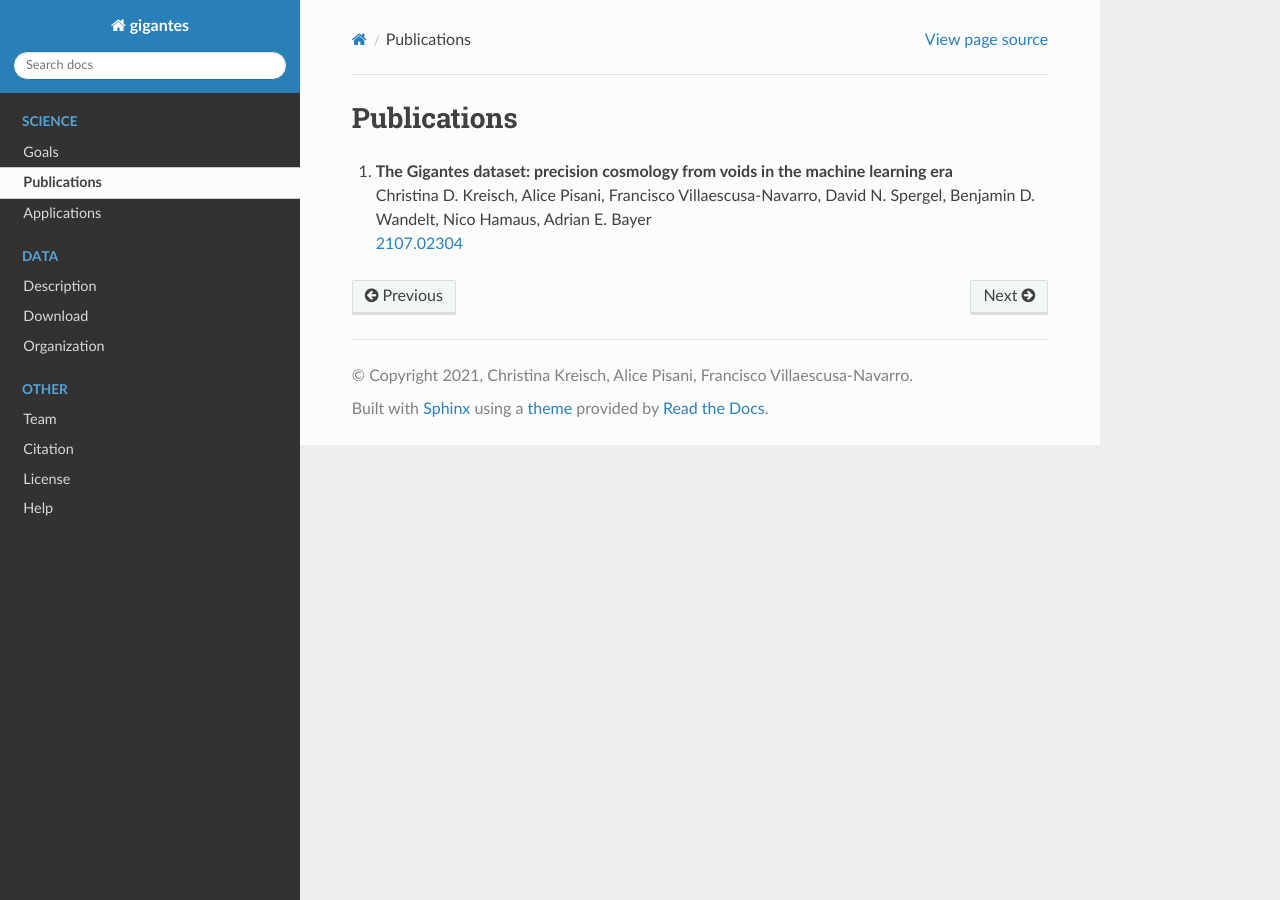
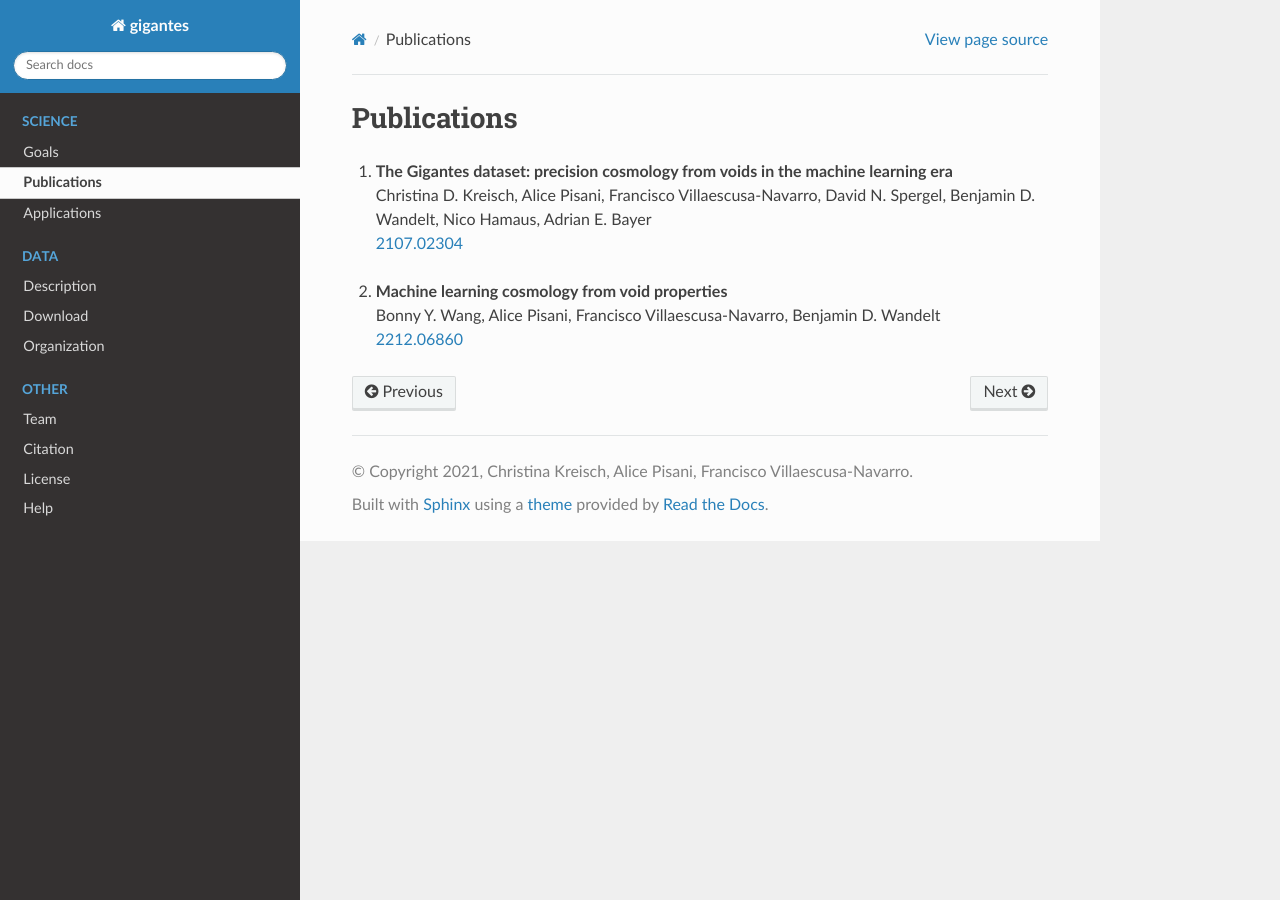
Before and after one commit to ckreisch/GIGANTES, a Sphinx documentation site: the page built from source/Publications.rst, in a window 1280 px wide. Built offline with Sphinx 7.4.7 and the Read the Docs theme 2.0.0, drawn with Linux system fonts in a browser that asks for light colours.

Commit message:
update documentation

```diff
--- a/source/Publications.rst
+++ b/source/Publications.rst
@@ -6,3 +6,7 @@ Publications
 #. | **The Gigantes dataset: precision cosmology from voids in the machine learning era**
    | Christina D. Kreisch, Alice Pisani, Francisco Villaescusa-Navarro, David N. Spergel, Benjamin D. Wandelt, Nico Hamaus, Adrian E. Bayer
    | `2107.02304 <https://arxiv.org/abs/2107.02304>`_
+
+#. | **Machine learning cosmology from void properties**
+   | Bonny Y. Wang, Alice Pisani, Francisco Villaescusa-Navarro, Benjamin D. Wandelt
+   | `2212.06860 <https://arxiv.org/abs/2212.06860>`_
--- a/source/Team.rst
+++ b/source/Team.rst
@@ -13,4 +13,4 @@ Team
 
  - Nico Hamaus (USM Munich)
 
- - Adrian E. Bayer (Berkeley)
+ - Adrian E. Bayer (Princeton University/Flatiron CCA)
--- a/source/index.rst
+++ b/source/index.rst
@@ -5,7 +5,7 @@
 
 Gigantes
 ====================================
-Gigantes is the most extensive and realistic void catalog suite ever released, containing over 1 billion cosmic voids covering a volume larger than the observable Universe, more than 20 TB of data, and created by running the void finder VIDE on Quijote’s halo simulations.
+Gigantes is the most extensive and realistic void catalog suite ever released, containing over 1 billion cosmic voids covering a volume larger than the observable Universe, more than 20 TB of data, and created by running the void finder VIDE on the halos from the `Quijote <https://quijote-simulations.readthedocs.io/en/latest/index.html>`_ simulations.
 Gigantes provides the tools for intensive machine learning exploration of void statistics.
 
 .. image:: voidfield.jpg
```
